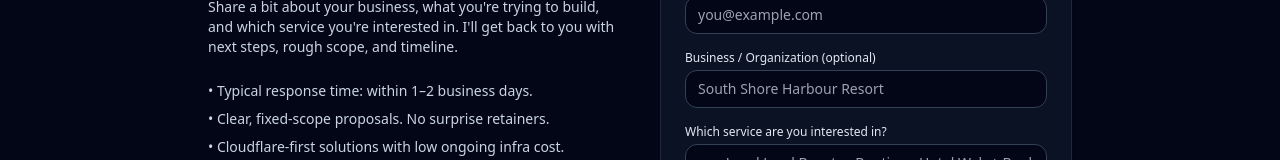
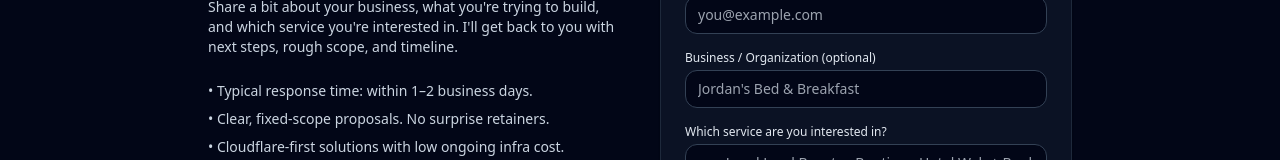
Before and after one commit to jmhayes3/jordanhayes.dev, a React (Vite) app: page /contact in a window 1280 px wide. Shown: the part 248-408 px from the top of the page. Built offline with nearby package versions, Linux system fonts and the light colour scheme.

Commit message:
change business placeholder name

```diff
--- a/src/pages/Contact.tsx
+++ b/src/pages/Contact.tsx
@@ -132,7 +132,7 @@ export const ContactPage: React.FC = () => {
                 value={business}
                 onChange={(e) => setBusiness(e.target.value)}
                 className="w-full rounded-xl border border-slate-700 bg-slate-950 px-3 py-2 text-sm text-white outline-none focus:border-emerald-400 focus:ring-1 focus:ring-emerald-400"
-                placeholder="South Shore Harbour Resort"
+                placeholder="Jordan's Bed & Breakfast"
               />
             </div>
 
```
